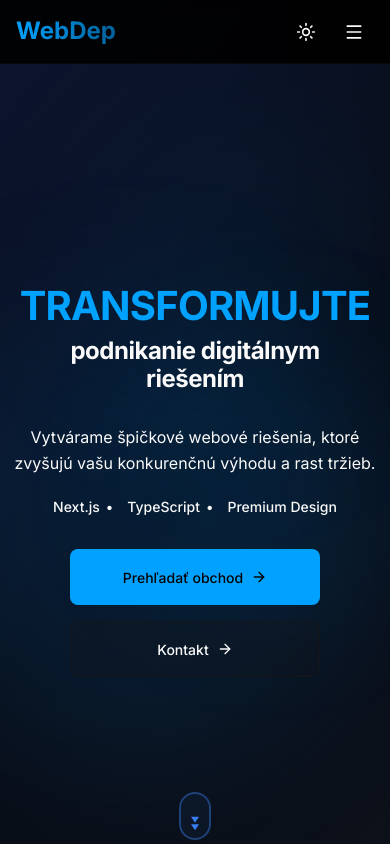
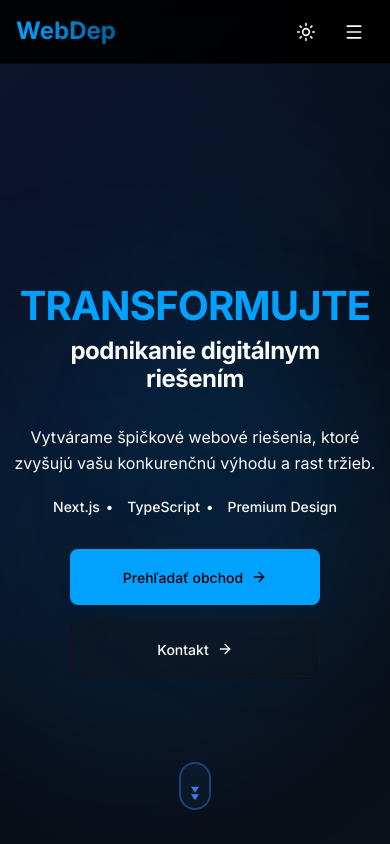
Before and after one commit to marek6296/mywebdep, a Next.js app: page / in a window 390 px wide. Shown: the top 844 px of the page. Built offline with nearby package versions, Linux system fonts and the light colour scheme.

Commit message:
Fix: Mobilná verzia - scroll ikonka ešte vyššie (bottom: 60px)

```diff
--- a/app/globals.css
+++ b/app/globals.css
@@ -421,7 +421,7 @@
     }
 
     .scroll-indicator-wrapper {
-      bottom: 30px !important;
+      bottom: 60px !important;
       position: fixed !important;
     }
 
```
